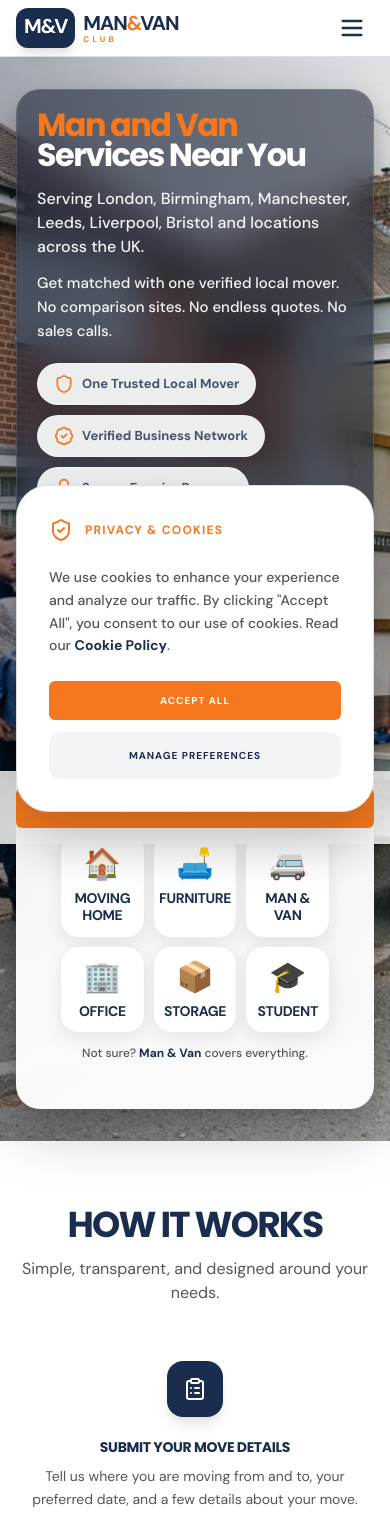
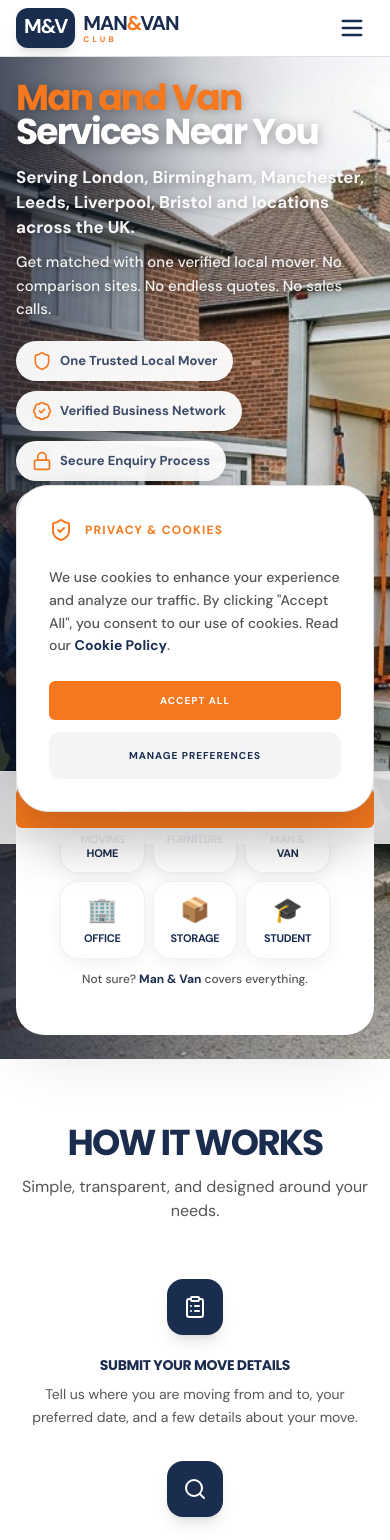
Before and after one commit to MisTrifler/manandvanclub, a Next.js app: page / in a window 390 px wide. Shown: the top 1540 px of the page. Built offline with nearby package versions, Linux system fonts and the light colour scheme.

Commit message:
feat: hero final master pass — text directly on image with premium gradient overlay, no heavy glass panel, 80px headline, text-shadow readability, softer white form card, connected panels, responsive mobile-first, micro-interactions

```diff
--- a/src/app/HomeContent.tsx
+++ b/src/app/HomeContent.tsx
@@ -82,43 +82,31 @@
             className="object-cover object-center"
             priority
           />
-          {/* Global subtle overlay — keeps image visible, improves contrast */}
+          {/* Premium directional overlay — image visible, text readable */}
           <div
             className="absolute inset-0"
             style={{
-              background: 'linear-gradient(90deg, rgba(10,20,40,0.35) 0%, rgba(10,20,40,0.20) 50%, rgba(10,20,40,0.10) 100%)',
+              background: 'linear-gradient(90deg, rgba(15,23,42,0.75) 0%, rgba(15,23,42,0.50) 25%, rgba(15,23,42,0.20) 50%, rgba(15,23,42,0.05) 75%, rgba(15,23,42,0.00) 100%)',
             }}
           />
         </div>
 
-        {/* Content container — centered on desktop, top-aligned on mobile */}
-        <div className="relative z-10 max-w-[1800px] mx-auto w-full flex flex-col lg:flex-row lg:items-start lg:gap-12 p-4 py-8 lg:py-20 lg:px-12">
-          {/* LEFT PANEL — Premium glass content panel */}
+        {/* Content container — both panels share the same visual environment */}
+        <div className="relative z-10 max-w-[1800px] mx-auto w-full flex flex-col lg:flex-row lg:items-start lg:gap-10 xl:gap-14 p-4 py-6 sm:py-8 lg:py-12 xl:py-16 lg:px-10 xl:px-14">
+          {/* LEFT PANEL — Content directly on image, no heavy card */}
           <motion.div
             variants={fadeUp}
             initial="hidden"
             animate="visible"
-            className="w-full lg:w-[46%]"
-          >
-            <div
-              className="text-white"
-              style={{
-                background: 'rgba(15,23,42,0.55)',
-                backdropFilter: 'blur(18px)',
-                WebkitBackdropFilter: 'blur(18px)',
-                border: '1px solid rgba(255,255,255,0.12)',
-                borderRadius: '24px',
-                padding: 'clamp(20px, 2.5vw, 32px)',
-                boxShadow: '0 20px 60px rgba(0,0,0,0.25), 0 8px 20px rgba(0,0,0,0.15)',
-                maxWidth: '720px',
-              }}
+            className="w-full lg:w-[50%] xl:w-[48%] text-white"
           >
             <h1
               className="font-black tracking-tighter"
               style={{
-                  fontSize: 'clamp(32px, 5.5vw, 72px)',
+                fontSize: 'clamp(36px, 5.5vw, 80px)',
                 fontWeight: 800,
                 lineHeight: '0.95',
+                textShadow: '0 2px 12px rgba(0,0,0,0.35)',
               }}
             >
               <span className="text-accent">Man and Van</span>{' '}
@@ -126,11 +114,12 @@
             </h1>
 
             <p
-                className="mt-4 lg:mt-5 font-medium"
+              className="mt-4 lg:mt-5 font-semibold lg:font-bold"
               style={{
-                  fontSize: 'clamp(16px, 2vw, 28px)',
-                  lineHeight: '1.5',
+                fontSize: 'clamp(17px, 1.8vw, 26px)',
+                lineHeight: '1.45',
                 color: 'rgba(255,255,255,0.95)',
+                textShadow: '0 2px 8px rgba(0,0,0,0.30)',
               }}
             >
               Serving London, Birmingham, Manchester, Leeds, Liverpool, Bristol and locations across the UK.
@@ -139,28 +128,26 @@
             <p
               className="mt-3 font-medium"
               style={{
-                  fontSize: 'clamp(15px, 1.6vw, 20px)',
-                  lineHeight: '1.6',
-                  color: 'rgba(255,255,255,0.95)',
+                fontSize: 'clamp(15px, 1.4vw, 20px)',
+                lineHeight: '1.55',
+                color: 'rgba(255,255,255,0.92)',
                 maxWidth: '600px',
+                textShadow: '0 1px 6px rgba(0,0,0,0.25)',
               }}
             >
               Get matched with one verified local mover. No comparison sites. No endless quotes. No sales calls.
             </p>
 
-              <div className="flex flex-wrap gap-2.5 mt-5 lg:mt-7">
+            <div className="flex flex-wrap gap-2.5 mt-5 lg:mt-6">
               {TRUST_BADGES.map((badge, index) => (
                 <div
                   key={index}
-                    className="flex items-center gap-2 rounded-full font-bold text-primary/80 transition-all duration-200 hover:-translate-y-0.5"
+                  className="flex items-center gap-2 rounded-full font-bold text-primary/85 transition-all duration-200 hover:-translate-y-0.5 cursor-default"
                   style={{
-                      background: 'rgba(255,255,255,0.92)',
-                      backdropFilter: 'blur(4px)',
-                      WebkitBackdropFilter: 'blur(4px)',
-                      border: '1px solid rgba(255,255,255,0.30)',
+                    background: 'rgba(255,255,255,0.95)',
                     borderRadius: '999px',
                     padding: '10px 16px',
-                      boxShadow: '0 4px 12px rgba(0,0,0,0.08)',
+                    boxShadow: '0 4px 14px rgba(0,0,0,0.10)',
                     fontSize: '13px',
                   }}
                 >
@@ -170,25 +157,24 @@
               ))}
             </div>
 
-              <div className="flex items-center gap-4 mt-5 lg:mt-7 text-xs lg:text-sm">
+            <div className="flex items-center gap-4 mt-5 lg:mt-6 text-xs lg:text-sm">
               <span className="font-black text-white tracking-tighter">UK-WIDE COVERAGE</span>
               <span className="text-white/40">|</span>
               <span className="font-black text-white tracking-tighter">NO OBLIGATION</span>
               <span className="text-white/40">|</span>
               <span className="flex items-center gap-1.5"><ShieldCheck size={14} className="text-white/70" /><span className="text-white/80">Vetted Movers</span></span>
             </div>
-            </div>
           </motion.div>
 
-          {/* RIGHT PANEL — Premium floating form card */}
+          {/* RIGHT PANEL — Clean white conversion card */}
           <motion.div
             variants={fadeUp}
             initial="hidden"
             animate="visible"
             custom={1}
-            className="w-full lg:w-[46%] mt-6 lg:mt-0"
+            className="w-full lg:w-[50%] xl:w-[48%] mt-6 lg:mt-0"
           >
-            <div className="w-full">
+            <div className="w-full lg:max-w-[580px] lg:ml-auto">
               <QuoteForm />
             </div>
           </motion.div>
--- a/src/components/IntentSelector.tsx
+++ b/src/components/IntentSelector.tsx
@@ -32,25 +32,27 @@
             <button
               key={option.id}
               onClick={() => onSelect(option.id)}
-              className="flex flex-col items-center text-center p-3 sm:p-4 lg:p-5 rounded-[18px] transition-all duration-200 ease-out active:scale-[0.97] group"
+              className="flex flex-col items-center text-center p-3 sm:p-4 lg:p-5 rounded-[18px] transition-all duration-200 ease-out active:scale-[0.97]"
               style={{
                 background: '#FFFFFF',
-                border: '1px solid rgba(15,23,42,0.08)',
-                boxShadow: '0 6px 18px rgba(0,0,0,0.08)',
+                border: '1px solid rgba(15,23,42,0.06)',
+                boxShadow: '0 4px 16px rgba(0,0,0,0.06)',
               }}
               onMouseEnter={(e) => {
-                e.currentTarget.style.transform = 'translateY(-3px)';
-                e.currentTarget.style.boxShadow = '0 12px 28px rgba(0,0,0,0.15)';
+                e.currentTarget.style.transform = 'translateY(-2px)';
+                e.currentTarget.style.boxShadow = '0 8px 24px rgba(0,0,0,0.10)';
+                e.currentTarget.style.borderColor = 'rgba(249,115,22,0.25)';
               }}
               onMouseLeave={(e) => {
                 e.currentTarget.style.transform = 'translateY(0)';
-                e.currentTarget.style.boxShadow = '0 6px 18px rgba(0,0,0,0.08)';
+                e.currentTarget.style.boxShadow = '0 4px 16px rgba(0,0,0,0.06)';
+                e.currentTarget.style.borderColor = 'rgba(15,23,42,0.06)';
               }}
             >
-              <span className="text-3xl mb-2" aria-hidden="true">
+              <span className="text-2xl sm:text-3xl mb-1.5 lg:mb-2" aria-hidden="true">
                 {option.emoji}
               </span>
-              <span className="font-black text-primary uppercase text-sm tracking-tight leading-tight">
+              <span className="font-black text-primary uppercase text-[11px] sm:text-sm tracking-tight leading-tight">
                 {option.label}
               </span>
             </button>
--- a/src/components/QuoteForm.tsx
+++ b/src/components/QuoteForm.tsx
@@ -297,12 +297,10 @@
   return (
     <div
       id="quote-form"
+      className="bg-white"
       style={{
-        background: 'rgba(255,255,255,0.96)',
-        backdropFilter: 'blur(12px)',
-        WebkitBackdropFilter: 'blur(12px)',
-        borderRadius: '24px',
-        boxShadow: '0 20px 60px rgba(0,0,0,0.25), 0 8px 20px rgba(0,0,0,0.15)',
+        borderRadius: '28px',
+        boxShadow: '0 20px 60px rgba(0,0,0,0.12)',
         overflow: 'hidden',
       }}
     >
```
Lines whose indentation alone changed are shown as unchanged.
